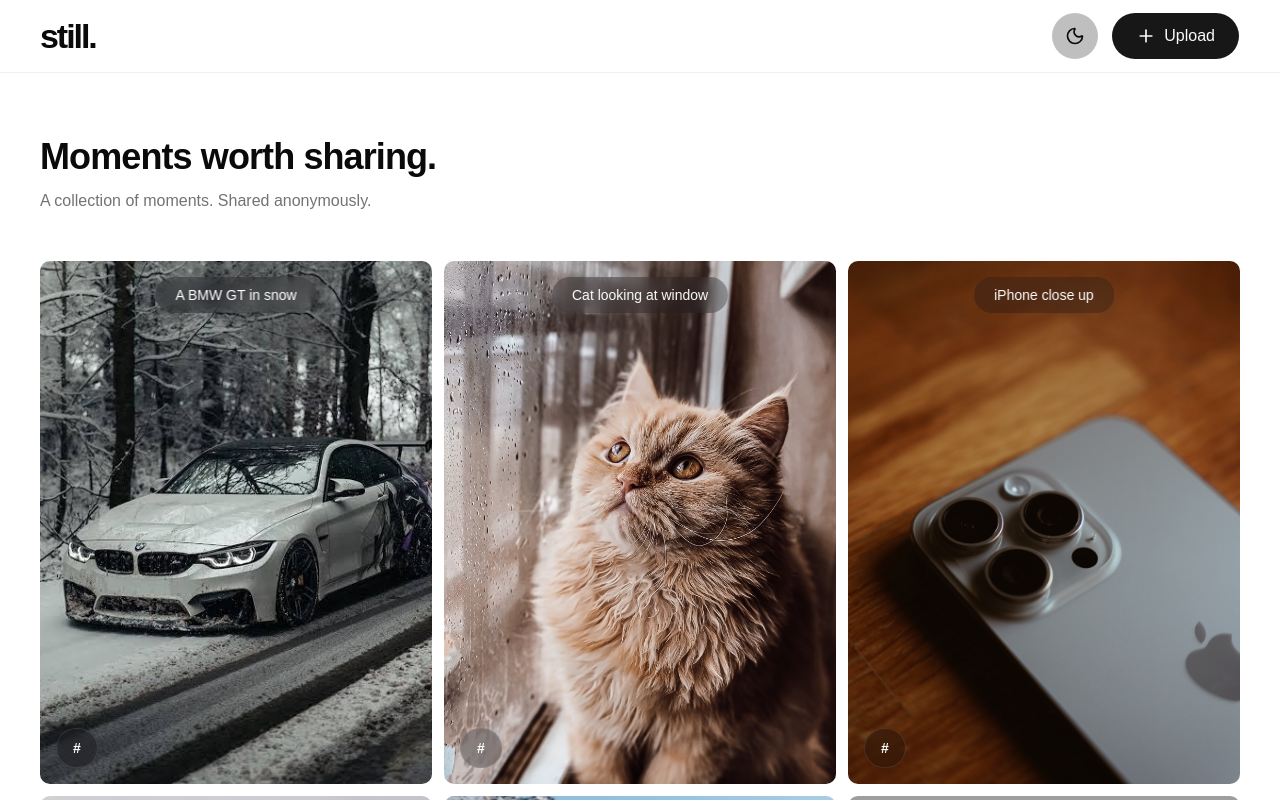
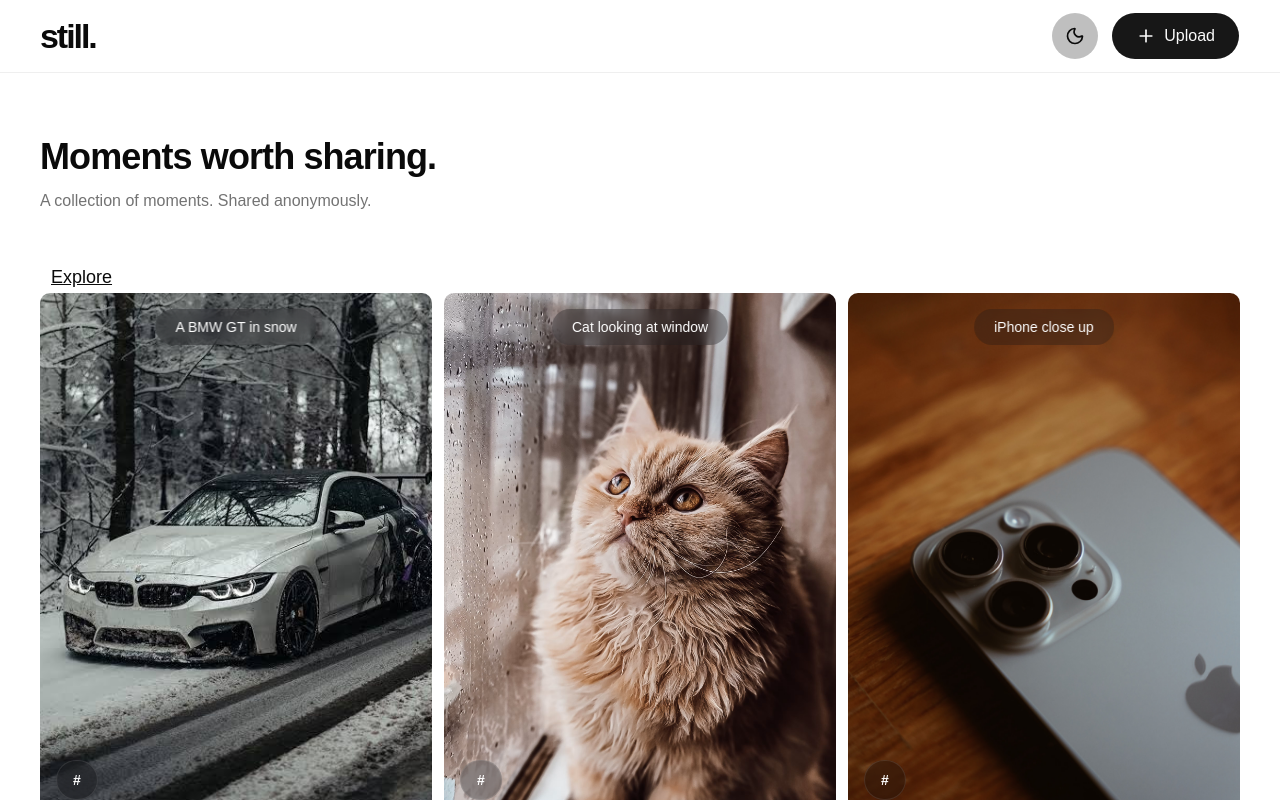
Before and after one commit to FreSeel/still, a React (Vite) app: page / in a window 1280 px wide. Shown: the top 800 px of the page. Built offline with nearby package versions, Linux system fonts and the light colour scheme; grey boxes are pictures that could not be loaded.

Commit message:
add search by tag

```diff
--- /dev/null
+++ b/src/components/gallery/gallery-filter.tsx
@@ -0,0 +1,48 @@
+import { useState } from "react"
+import { Button } from "@/components/ui/button"
+import { Input } from "@/components/ui/input"
+
+interface GalleryFilterProps {
+  value: string
+  onChange: (value: string) => void
+}
+
+export function GalleryFilter({ value, onChange }: GalleryFilterProps) {
+  const [isOpen, setIsOpen] = useState(false)
+
+  function handleToggle() {
+    setIsOpen(!isOpen)
+
+    if (isOpen) {
+      onChange("")
+    }
+  }
+
+  return (
+    <div>
+      <Button
+        type="button"
+        variant="ghost"
+        onClick={handleToggle}
+        aria-expanded={isOpen}
+        aria-controls="gallery-tag-search"
+        className="text-lg font-medium underline"
+      >
+        Explore
+      </Button>
+
+      {isOpen && (
+        <Input
+          id="gallery-tag-search"
+          type="search"
+          autoFocus
+          placeholder="Type your tag.."
+          value={value}
+          onChange={(e) => onChange(e.target.value)}
+          aria-label="Search gallery"
+          className="max-w-sum w-full"
+        />
+      )}
+    </div>
+  )
+}
--- a/src/components/gallery/gallery.tsx
+++ b/src/components/gallery/gallery.tsx
@@ -1,3 +1,4 @@
+import { useState } from "react"
 import { mockGallery } from "@/data/mock-gallery"
 
 import {
@@ -7,12 +8,27 @@ import {
   DialogTrigger,
 } from "@/components/ui/dialog"
 import { GalleryTags } from "./gallery-tags"
+import { GalleryFilter } from "./gallery-filter"
 
 export function Gallery() {
+  const [tagQuery, setTagQuery] = useState("")
+
+  const filteredGallery = mockGallery.filter((image) => {
+    const query = tagQuery.trim().toLowerCase()
+
+    if (!query) return true
+    // ToDo: Think about filtering via backend instead...
+    // Pros: Performance
+    // Cons: more requests
+    // Decisions decisions...
+    return image.tags.some((tag) => tag.toLowerCase().includes(query))
+  })
+
   return (
     <section aria-label="Photo Gallery" className="w-full">
+      <GalleryFilter value={tagQuery} onChange={setTagQuery}></GalleryFilter>
       <div className="grid grid-cols-1 gap-3 sm:grid-cols-2 lg:grid-cols-3">
-        {mockGallery.map((image) => (
+        {filteredGallery.map((image) => (
           <Dialog key={image.id}>
             <DialogTrigger asChild>
               <button
@@ -29,7 +45,7 @@ export function Gallery() {
                 <span className="absolute top-4 left-1/2 z-10 -translate-x-1/2 rounded-full bg-zinc-900/30 px-5 py-2 text-sm font-medium text-white backdrop-blur-sm">
                   {image.alt}
                 </span>
-                <GalleryTags tags={image.tags}/>
+                <GalleryTags tags={image.tags} />
               </button>
             </DialogTrigger>
 
```
